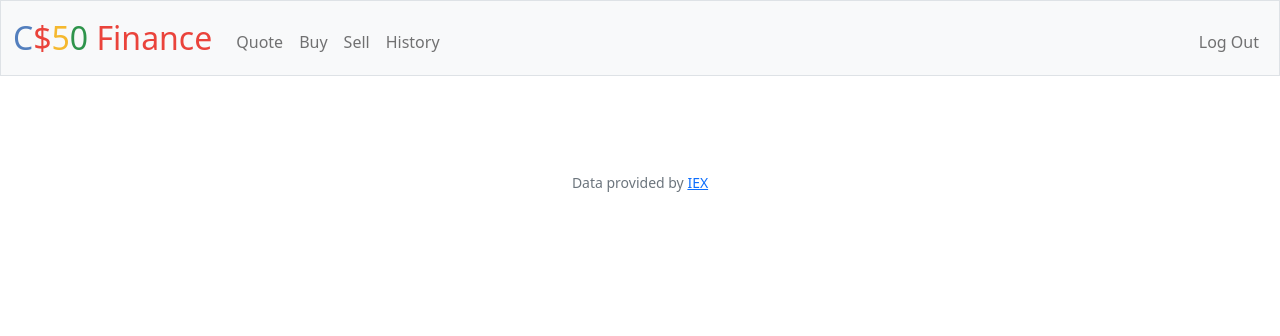
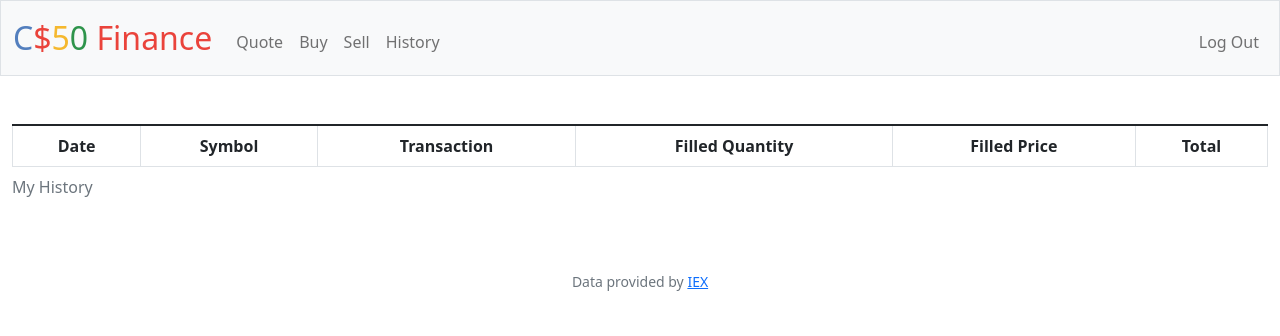
Before and after one commit to michael-hoang/cs50x, a Flask app: page /history in a window 1280 px wide. Shown: the top 336 px of the page. Run offline with Flask 3, Linux system fonts and the light colour scheme; a user stored in the database is signed in; lists and menus that the app fills with data are empty; some libraries are stand-ins or nearby versions.

Commit message:
Create history table headers

```diff
--- a/Week 9 - Flask/Problem Set 9/finance/app.py
+++ b/Week 9 - Flask/Problem Set 9/finance/app.py
@@ -154,7 +154,9 @@ def buy():
 @login_required
 def history():
     """Show history of transactions"""
-    return render_template("history.html")
+    history = db.execute("SELECT * FROM history WHERE user_id = ?", session["user_id"])
+
+    return render_template("history.html", history=history)
 
 
 @app.route("/login", methods=["GET", "POST"])
--- a/Week 9 - Flask/Problem Set 9/finance/templates/history.html
+++ b/Week 9 - Flask/Problem Set 9/finance/templates/history.html
@@ -5,5 +5,17 @@ History
 {% endblock %}
 
 {% block main %}
-
+<table class="table table-striped table-bordered">
+  <caption>My History</caption>
+  <thead>
+    <tr>
+      <th scope="col">Date</th>
+      <th scope="col">Symbol</th>
+      <th scope="col">Transaction</th>
+      <th scope="col">Filled Quantity</th>
+      <th scope="col">Filled Price</th>
+      <th scope="col">Total</th>
+    </tr>
+  </thead>
+</table>
 {% endblock %}
```
Also changed, not shown: 3 other files.
